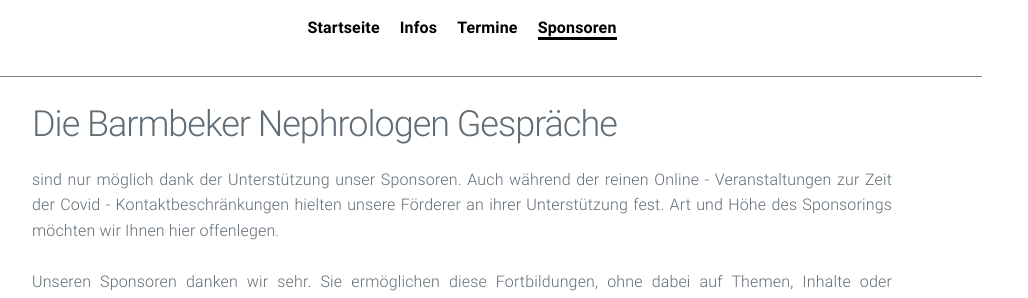
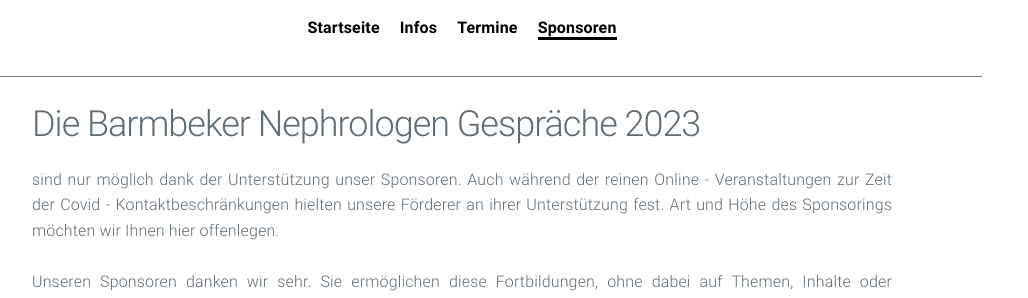
Before and after one commit to manuelpaul86/manuelpaul86.github.io, a Jekyll site: the page built from sponsoren.md, in a window 1280 px wide. Shown: the part 129-427 px from the top of the page, without its empty margins (178-1206 px from the left). Built offline with Jekyll 4.4.1, drawn with Linux system fonts in a browser that asks for light colours.

Commit message:
Update sponsoren.md

```diff
--- a/sponsoren.md
+++ b/sponsoren.md
@@ -2,7 +2,7 @@
 layout: default
 title: Sponsoren
 ---
-## Die Barmbeker Nephrologen Gespräche
+## Die Barmbeker Nephrologen Gespräche 2023
 
 sind nur möglich dank der Unterstützung unser Sponsoren. Auch während der reinen Online - Veranstaltungen zur Zeit der Covid - Kontaktbeschränkungen hielten unsere Förderer an ihrer Unterstützung fest. Art und Höhe des Sponsorings möchten wir Ihnen hier offenlegen.
 
```
